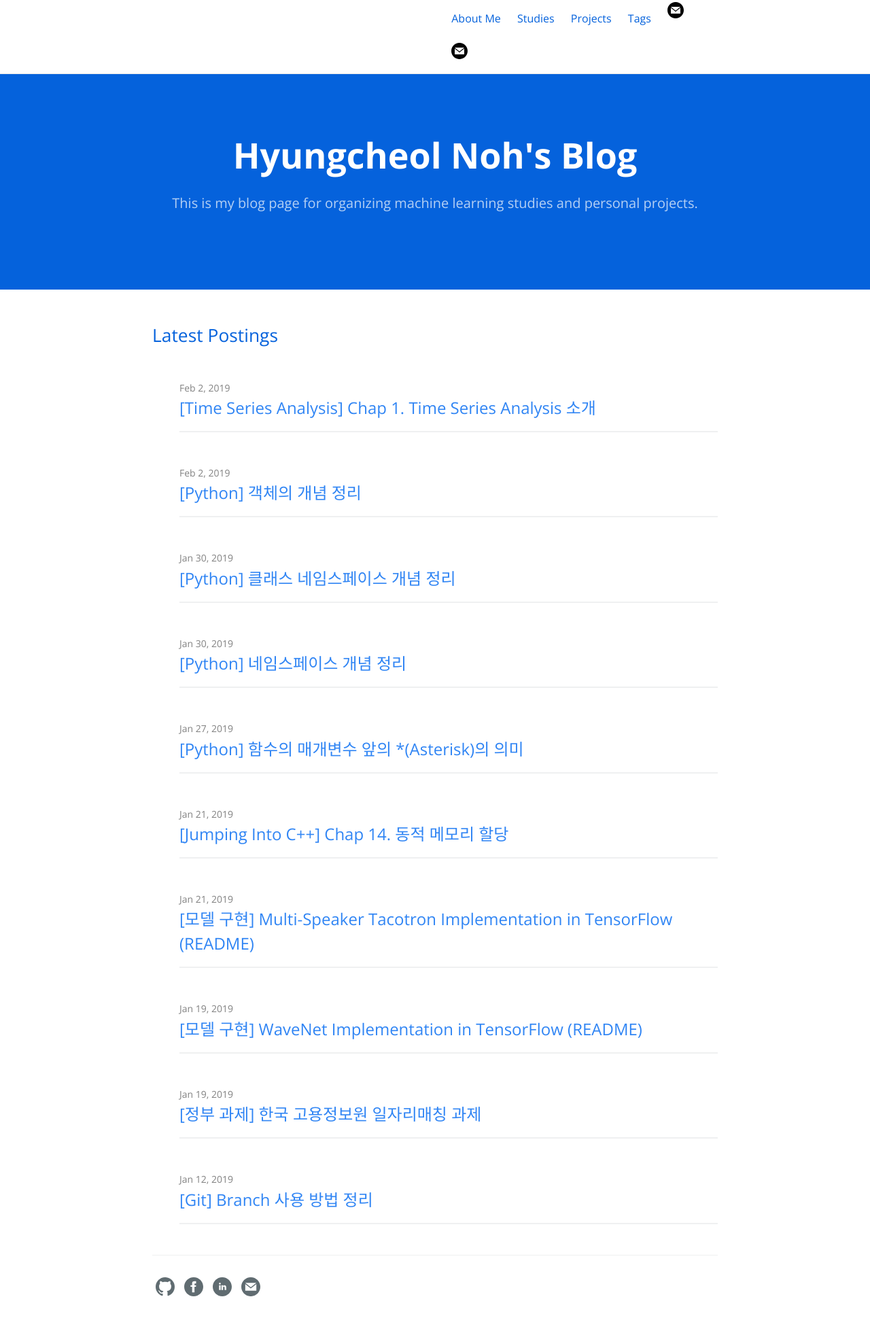
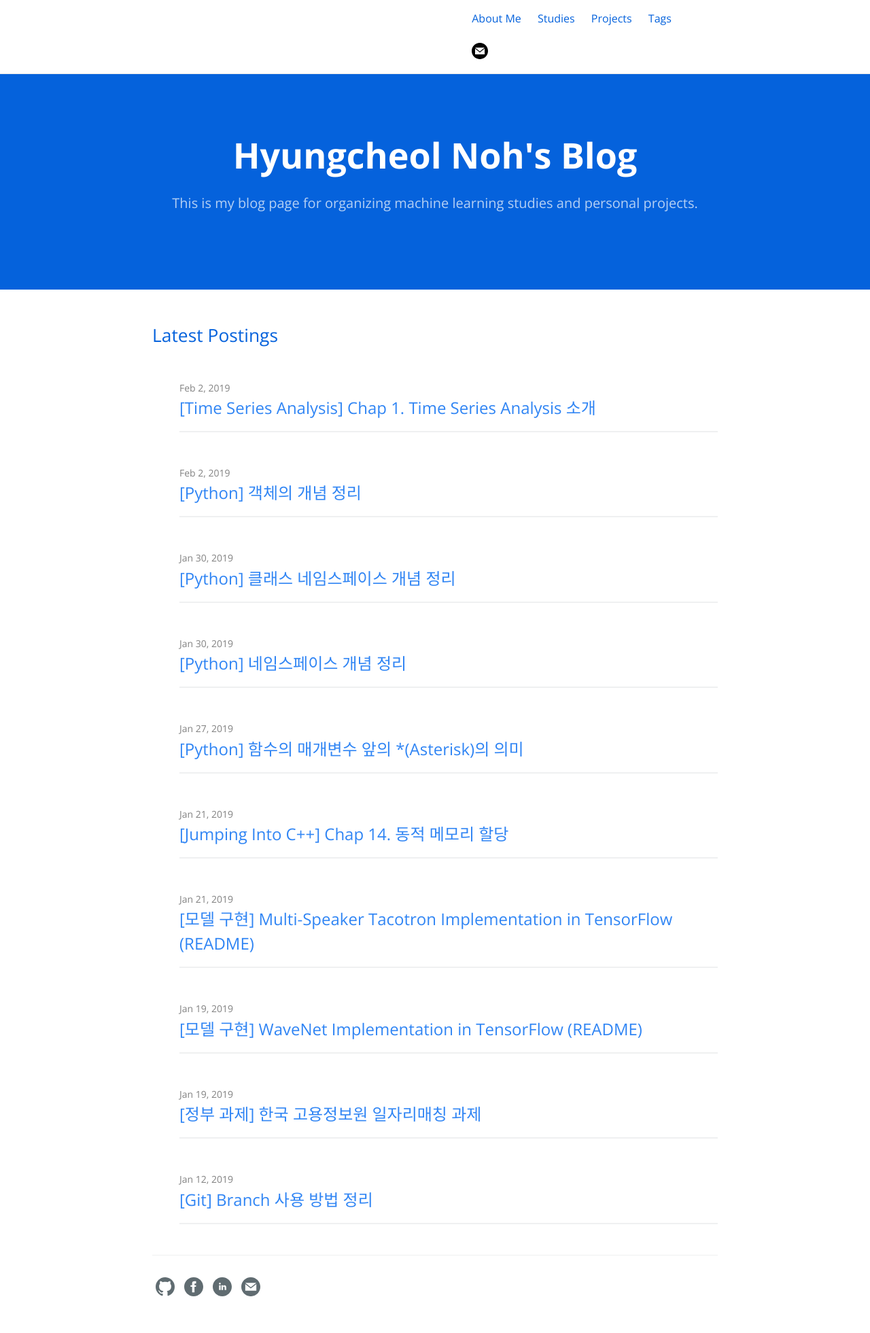
Before and after one commit to hcnoh/hcnoh.github.io, a Jekyll site: the page built from index.md, in a window 1280 px wide. Shown: the whole page at 68% size. Built offline with Jekyll 4.4.1, drawn with Linux system fonts in a browser that asks for light colours.

Commit message:
Update site-header.html

```diff
--- a/_includes/site-header.html
+++ b/_includes/site-header.html
@@ -70,7 +70,7 @@
 
           <span class="my-span-icon">
             <a href="{{ about_page.url | relative_url }}" aria-label="Contact" title="Contact Hyungcheol Noh">
-              <svg class="my-svg-icon" xmlns="http://www.w3.org/2000/svg" width="30" height="30" viewBox="0 0 30 30"><path d="M12 .02c-6.627 0-12 5.373-12 12s5.373 12 12 12 12-5.373 12-12-5.373-12-12-12zm6.99 6.98l-6.99 5.666-6.991-5.666h13.981zm.01 10h-14v-8.505l7 5.673 7-5.672v8.504z"/></svg>
+              <svg class="my-svg-icon" xmlns="http://www.w3.org/2000/svg" width="0" height="0" viewBox="0 0 0 0"><path d="M12 .02c-6.627 0-12 5.373-12 12s5.373 12 12 12 12-5.373 12-12-5.373-12-12-12zm6.99 6.98l-6.99 5.666-6.991-5.666h13.981zm.01 10h-14v-8.505l7 5.673 7-5.672v8.504z"/></svg>
             </a>
           </span>
 
```
